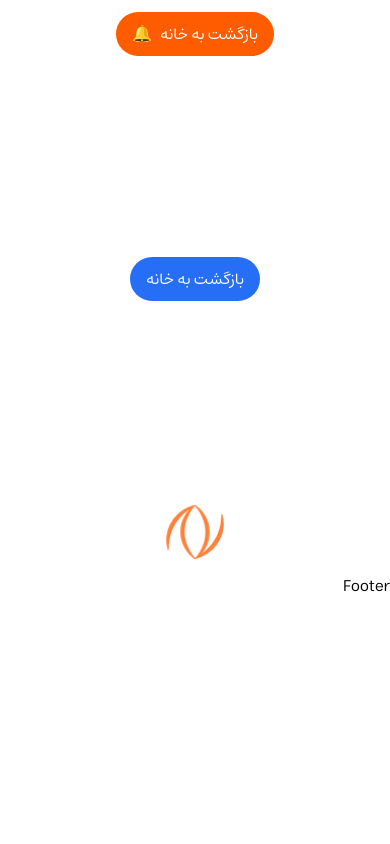
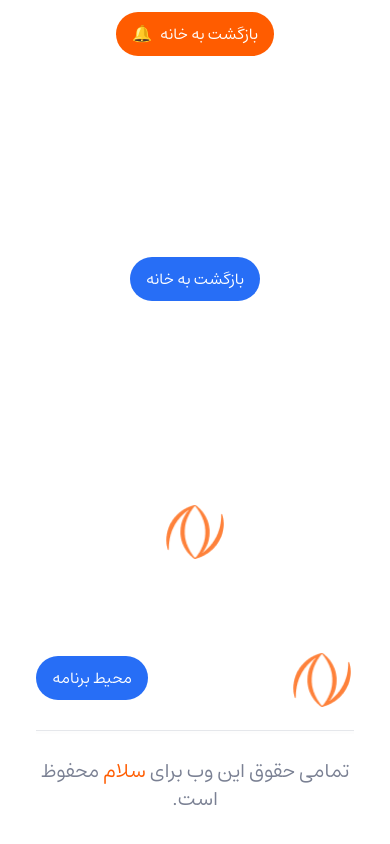
Before and after one commit to SalamLang/Salam-Website, a Next.js app: page / in a window 390 px wide. Shown: the part 474-1318 px from the top of the page. Before the commit the page ends 1074 px from the top, so only its background shows below. Built offline with nearby package versions, Linux system fonts and the light colour scheme.

Commit message:
add-footer-mobile

```diff
--- /dev/null
+++ b/src/components/atoms/LogoWhite.jsx
@@ -0,0 +1,19 @@
+import Image from 'next/image'
+import Link from 'next/link'
+
+import logoWhite from '../../../public/LogoWhite.svg';
+
+function LogoWhite() {
+  return (
+    <Link href="/" className="w-16 h-14">
+        <Image
+            src={logoWhite}
+            width="100%"
+            height="100%"
+            alt="Logo"
+        />
+    </Link>
+  )
+}
+
+export default LogoWhite
--- /dev/null
+++ b/src/components/atoms/TextFooter.jsx
@@ -0,0 +1,9 @@
+import React from 'react'
+
+function TextFooter() {
+  return (
+    <p className="text-description text-xl text-center">تمامی حقوق این وب برای <span className="text-text-orange">سلام</span> محفوظ است.</p>
+  )
+}
+
+export default TextFooter
--- a/src/components/templates/Footer.jsx
+++ b/src/components/templates/Footer.jsx
@@ -1,8 +1,25 @@
 import React from 'react'
+import TextFooter from '../atoms/TextFooter'
+import Button from '../atoms/Button'
+import Logo from '../atoms/Logo'
 
 function Footer() {
   return (
-    <div>Footer</div>
+    <div className="p-9 flex items-center justify-center flex-col gap-y-6 mt-10">
+        <div className="w-full flex items-center justify-between">
+            <Logo />
+            <Button
+                text="محیط برنامه "
+                variant="buttonBlue"
+                type="link"
+                href="/"
+            />
+        </div>
+        <hr className="w-full h-1 bg-border-grey" />
+        <div className="w-full flex items-center justify-center">
+            <TextFooter />
+        </div>
+    </div>
   )
 }
 
```
Also changed, not shown: public/Logowhite.svg (added).
